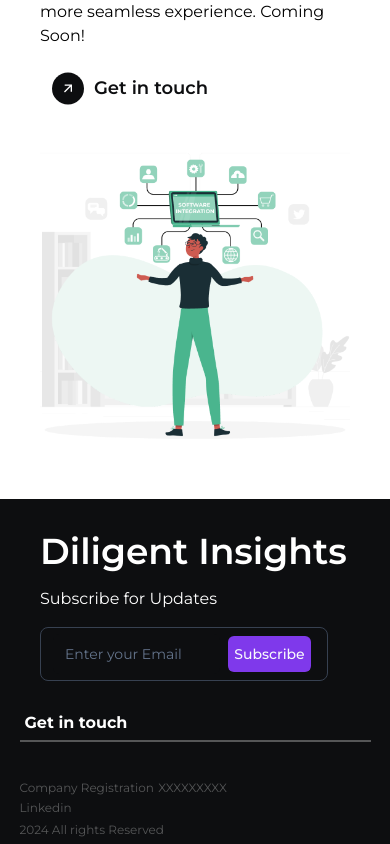
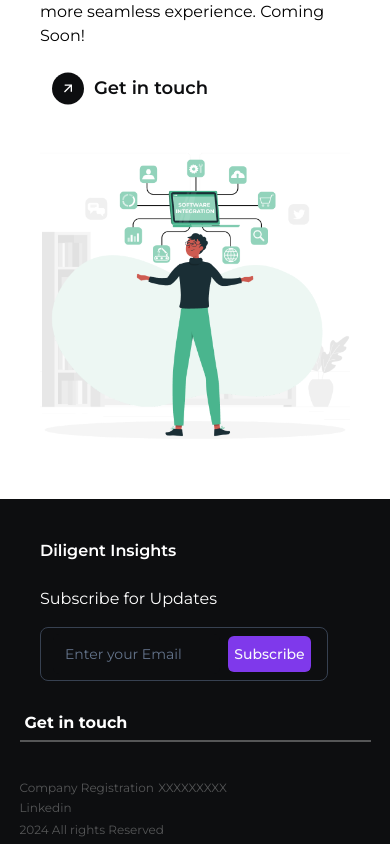
Before and after one commit to Yashgupta9330/task, a Next.js app: page / in a window 390 px wide. Shown: the part 3396-4240 px from the top of the page. Built offline with nearby package versions, Linux system fonts and the light colour scheme.

Commit message:
name change

```diff
--- a/src/app/page.tsx
+++ b/src/app/page.tsx
@@ -1,6 +1,6 @@
 
 import Header from "@/component/Header";
-import Top from "@/component/Top";
+import Top from "@/component/top";
 import Middle from "@/component/middle";
 import Footer from "@/component/footer";
 import Datasimplified from "@/component/Datasimplified";
--- a/src/component/footer.tsx
+++ b/src/component/footer.tsx
@@ -7,7 +7,7 @@ const Footer = () => {
     <div className='w-full h-[345px] bg-[#0D0E10] relative'>
       <div className="sm:w-[309px] w-full h-[114px] p-[40px] sm:p-0 sm:absolute sm:top-[67px] sm:left-[114px] ">
         <div className="flex flex-col gap-[24px]">
-        <div className="w-full font-montserrat text-[36px] font-[600] leading-[24px] text-left text-[#FFFFFF]">Diligent Insights</div>
+        <div className="w-full font-montserrat sm:text-[36px] font-[600] leading-[24px] text-left text-[#FFFFFF]">Diligent Insights</div>
         <div className="flex flex-col gap-[16px] w-[288px] h-[94px]">
          <div className="w-full font-montserrat text-[16px] font-[400] leading-[24px] text-left text-[#FFFFFF]">Subscribe for Updates</div>
          <div className="w-[288px] h-[54px] p-[12px] gap-[10px] border-[1px] rounded-[8px] border-gray-700  opacity-1 flex justify-center items-center">
```
